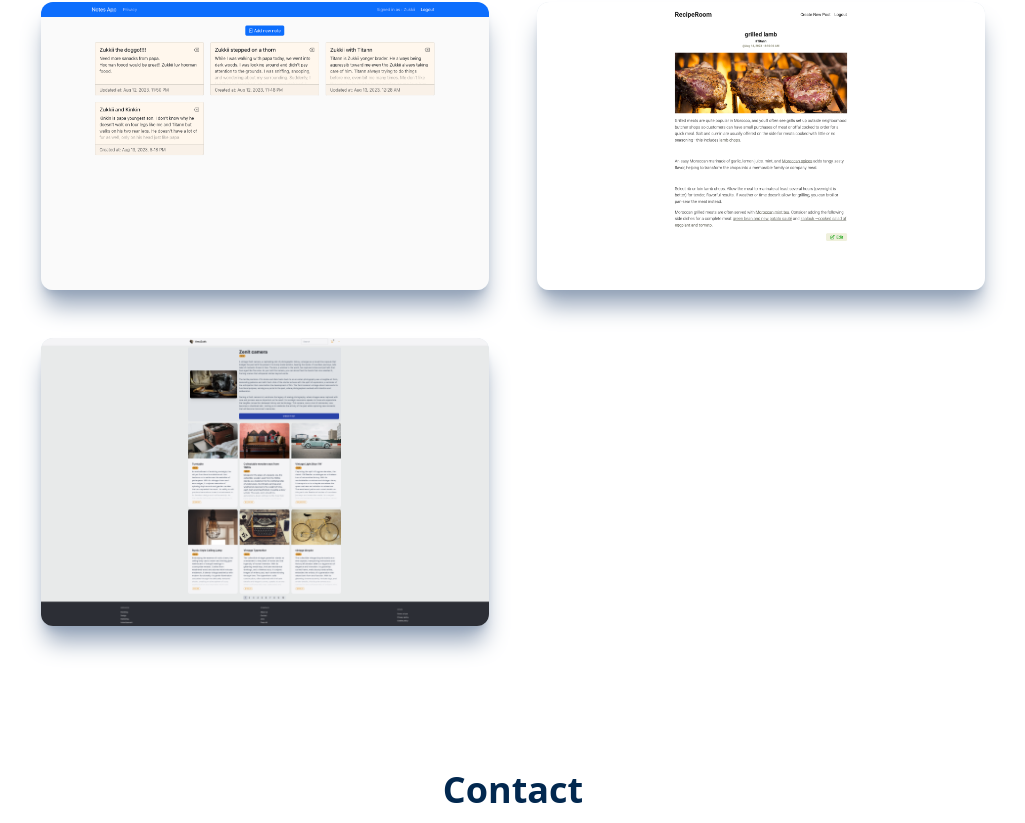
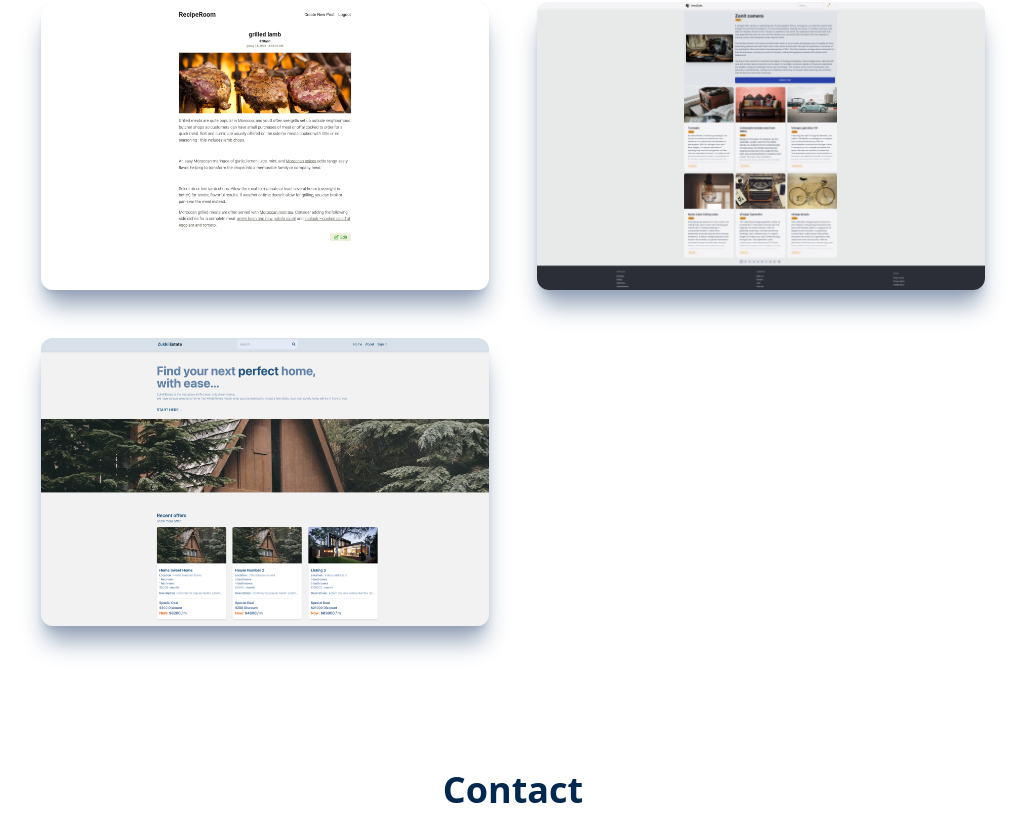
Before and after one commit to KaiIemsawat/portfolio, a React (Vite) app: page / in a window 1280 px wide. Shown: the part 3074-3897 px from the top of the page, without its empty margins (159-1184 px from the left). Built offline with nearby package versions, Linux system fonts and the light colour scheme.

Commit message:
update project

```diff
--- a/src/components/Projects.jsx
+++ b/src/components/Projects.jsx
@@ -7,6 +7,7 @@ import portfolioImg from "../assets/images/portfolio.png";
 import trailssImg from "../assets/images/trailss.png";
 import recipeRoomImg from "../assets/images/recipeRoom.png";
 import marketplaceImg from "../assets/images/marketplace.png";
+import estate01 from "../assets/images/estate-01.png";
 
 const Projects = () => {
     return (
@@ -35,13 +36,13 @@ const Projects = () => {
                 undertake."
             </p>
             <div className="grid lg:grid-cols-2 gap-12">
-                <ProjectItem
+                {/* <ProjectItem
                     img={plutoImg}
                     title="Pluto TV"
                     tools="SQL, TestRail, Jenkins, Manual Testing, Automation"
                     link="https://pluto.tv/en/live-tv/5efbd39f8c4ce900075d7698?utm_source=google&utm_medium=paidsearch&utm_campaign=12080790684&utm_term=pluto+tv&utm_creative=617765758688&device=c&campaign=Search_Brand_Desktop_E&gclid=CjwKCAjw_uGmBhBREiwAeOfsd2DdmXYfP2rGN_oFBRvuMhsW1soJbYXnyKB_i3YApG0DvfRZ_UEpiBoCeagQAvD_BwE"
                     description="I am currently work here as a data test engineer. Ensuring that we are able to collect all of the data from each session accurately"
-                />
+                /> */}
                 <ProjectItem
                     img={portfolioImg}
                     title="portfolio"
@@ -84,6 +85,13 @@ const Projects = () => {
                     link="https://nextjs-ts-ecommerce-kaiiemsawat.vercel.app/"
                     description="This application allows user to browse and seearch for the items they would like to see. Deployed on Vercel"
                 />
+                <ProjectItem
+                    img={estate01}
+                    title="Estate"
+                    tools="MERN, Redux, TailwindCSS"
+                    link="https://mern-estate-069k.onrender.com/"
+                    description="This as a demo for real estate web application. User may login with their info or using Google OAuth"
+                />
             </div>
         </div>
     );
```
Also changed, not shown: src/assets/images/estate-01.png (added).
